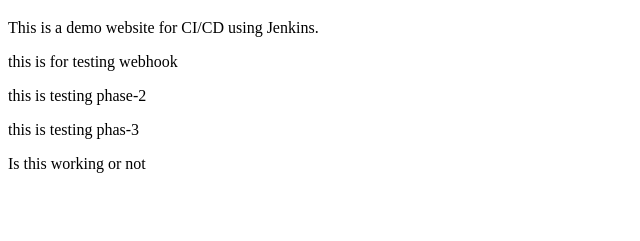
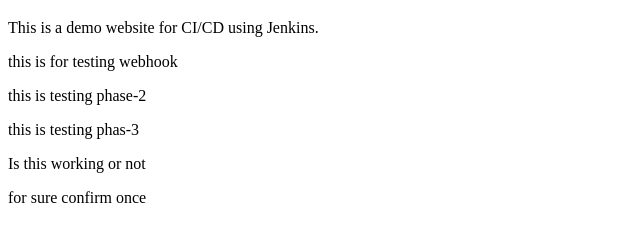
Before and after one commit to basyalsunil/sampleweb, a plain HTML site: page index.html in a window 1280 px wide. Shown: the part 61-302 px from the top of the page, without its empty margins (0-640 px from the left). Drawn offline with Linux system fonts and the light colour scheme.

Commit message:
Update index.html

```diff
--- a/index.html
+++ b/index.html
@@ -12,5 +12,6 @@
     <p>this is testing phase-2</p>
     <p>this is testing phas-3</p>
     <p>Is this working or not</p>
+    <p>for sure confirm once</p>
 </body>
 </html>
```
